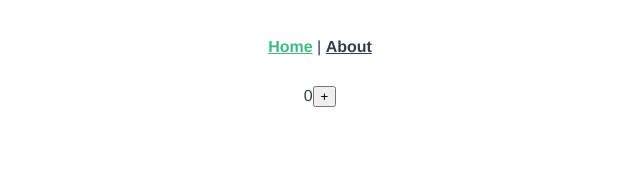
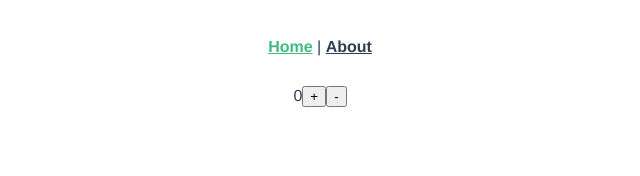
Before and after one commit to rochabianca/vue-test-starter, a Vue app: page / in a window 1280 px wide. Shown: the top 176 px of the page, without its empty margins (320-960 px from the left). Built offline with nearby package versions, Linux system fonts and the light colour scheme.

Commit message:
start on tests to decrement button

```diff
--- a/src/views/Home.vue
+++ b/src/views/Home.vue
@@ -2,6 +2,7 @@
   <div data-test="home-component" class="home">
     <span data-test="count-display">{{ count }}</span>
     <button @click="increment" data-test="increment-button">+</button>
+    <button @click="decrement" data-test="decrement-button">-</button>
   </div>
 </template>
 
@@ -18,6 +19,9 @@ export default {
   methods: {
     increment() {
       this.count++;
+    },
+    decrement() {
+      this.count--;
     }
   }
 };
```
Also changed, not shown: 1 other file (tests, documents, lock files or other folders).
